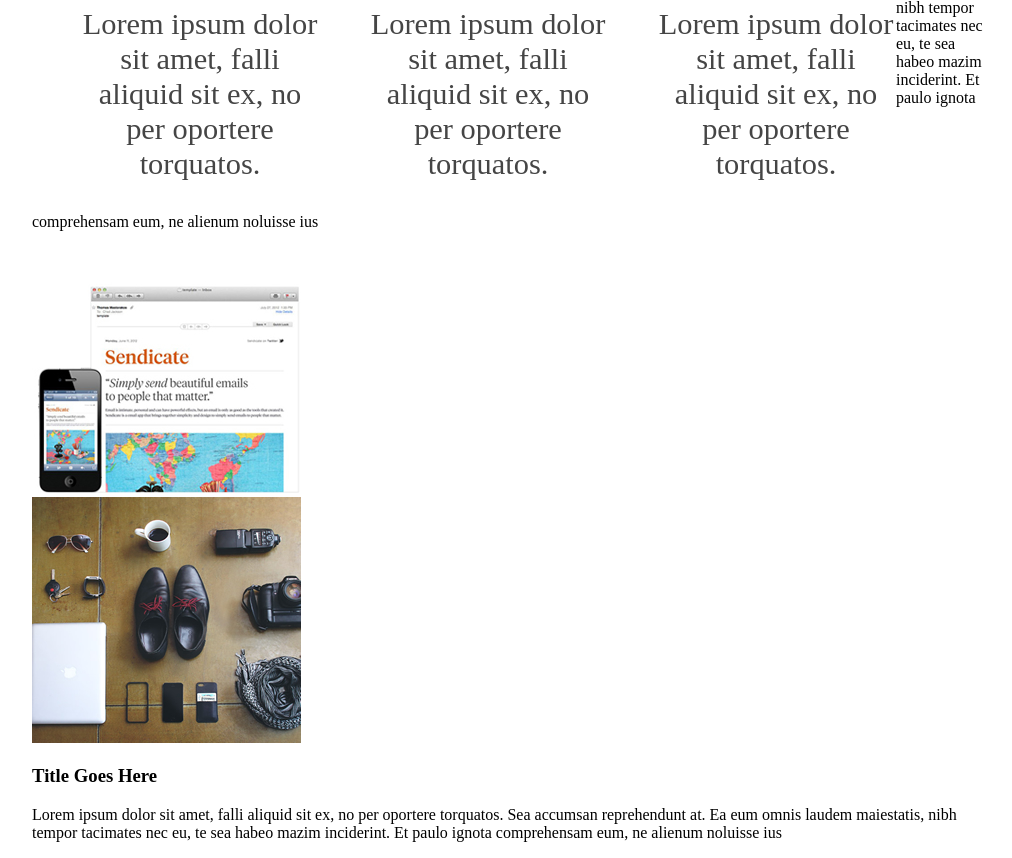
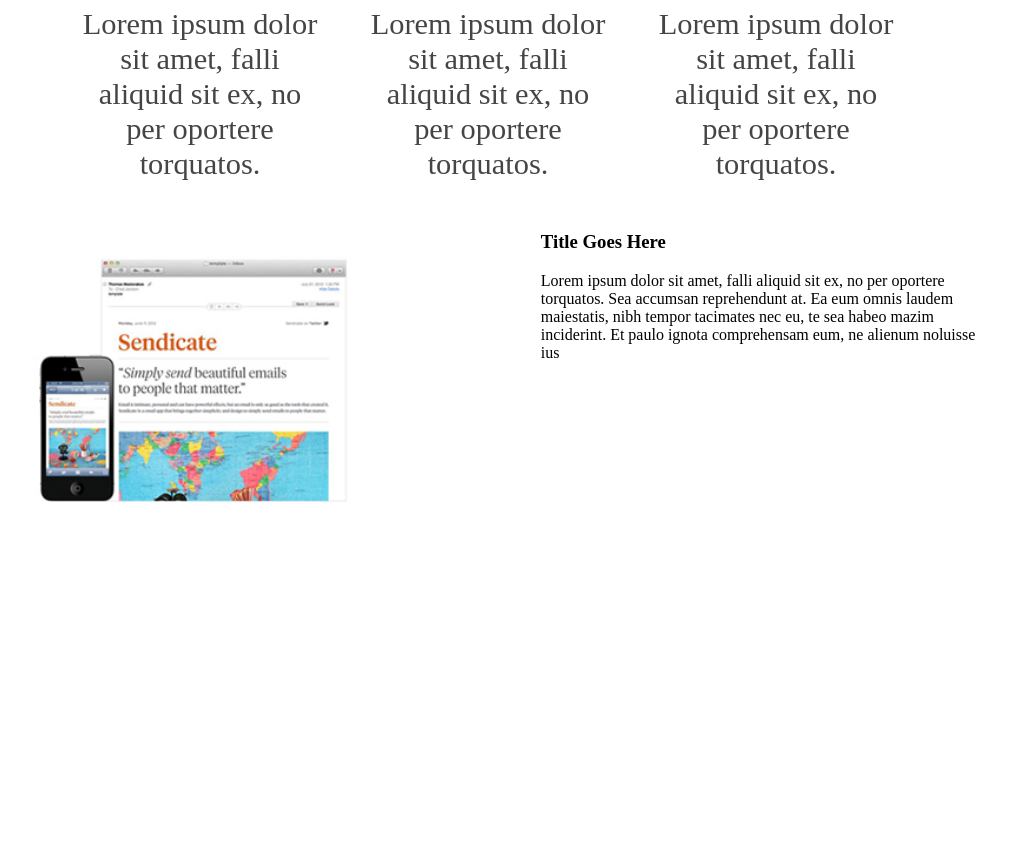
Before and after one commit to thumbimigwe/gnome, a plain HTML site: page index.html in a window 1280 px wide. Shown: the part 1101-1959 px from the top of the page, without its empty margins (136-1148 px from the left). After the commit the page ends 1607 px from the top, so only its background shows below. Drawn offline with Linux system fonts and the light colour scheme.

Commit message:
confusion begins

```diff
--- a/Assets/stylesheets/main.css
+++ b/Assets/stylesheets/main.css
@@ -165,8 +165,25 @@ SECTION THREE
 SECTION FOUR
 ===================================================
 */
+.row {
+    display: block;
+    max-width: inherit;
+}
 
-
+.left{
+    width: 33%;
+    height: 60%;
+    float:left;
+}
+.left img{
+    width: 100%;
+    height: 100%;
+}
+.right{
+    height: 80%;
+    float: right;
+    width: 47%;
+}
 
 
 
@@ -195,3 +212,12 @@ SECTION FIVE
 SECTION SIX
 ===================================================
 */
+
+.text {
+
+}
+
+.col2 {
+    width: 50%;
+    height: 80px;
+}
```
Also changed, not shown: index.html (+4 -1 lines).
